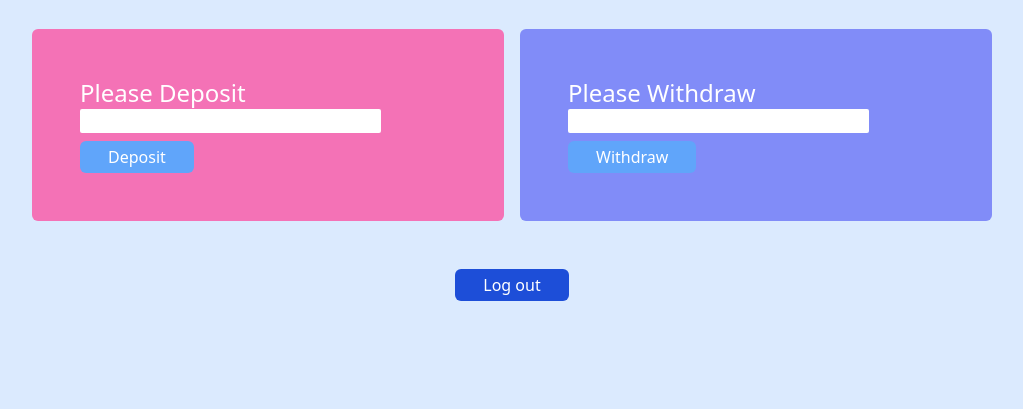
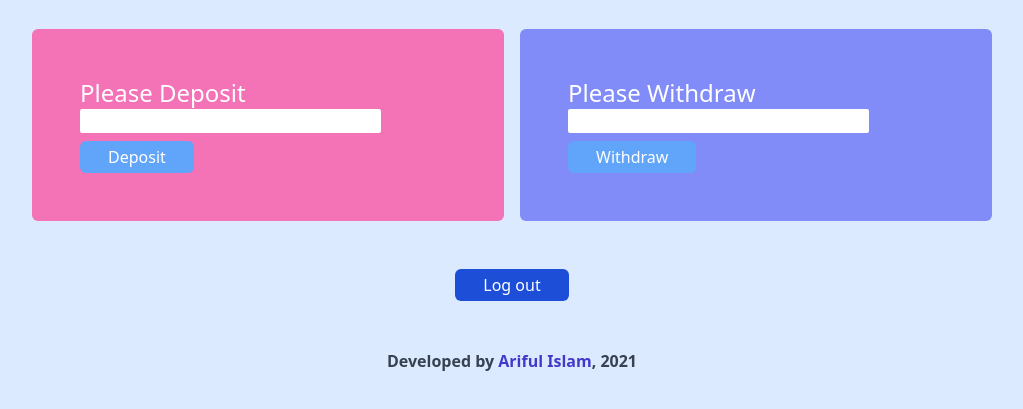
Before and after one commit to arifulsajib/interactive-banking, a plain HTML site: page banking.html in a window 1280 px wide. Shown: the part 271-680 px from the top of the page, without its empty margins (128-1151 px from the left). Drawn offline with nearby package versions, Linux system fonts and the light colour scheme.

Commit message:
minor change

```diff
--- a/banking.html
+++ b/banking.html
@@ -58,6 +58,12 @@
 
     </main>
 
+    <footer>
+        <p class="text-center text-gray-700 my-5 font-bold">Developed by <a class="text-decoration-none text-indigo-700"
+                href="https://www.linkedin.com/in/arifulsajib/" target="_blank">Ariful Islam</a>, 2021
+        </p>
+    </footer>
+
     <!-- javascript -->
     <script src="js/bank.js"></script>
 </body>
```
Also changed, not shown: index.html (+6 -0 lines), 1 other file.
